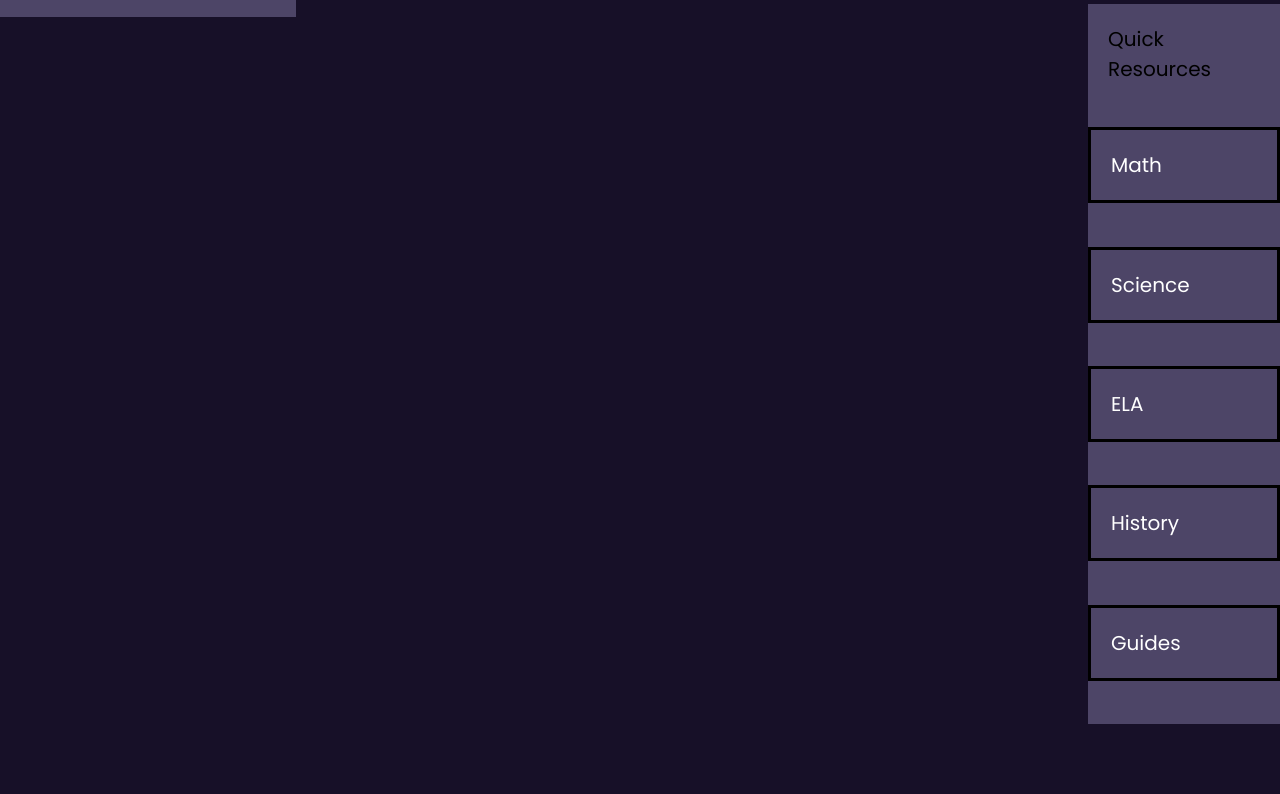
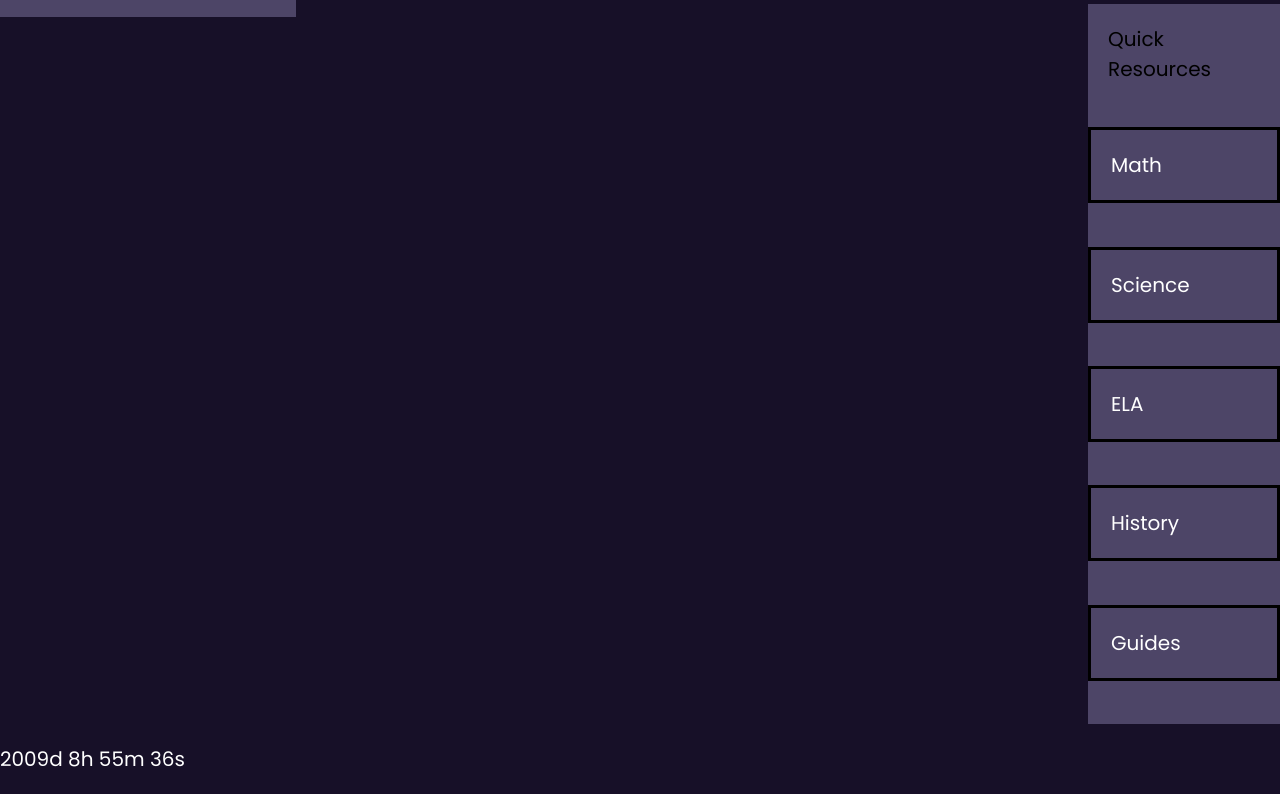
Before and after one commit to DanielTsay1/StudySummit, a plain HTML site: page adaptstudy.html in a window 1280 px wide. Shown: the part 76-870 px from the top of the page. Before the commit the page ends 800 px from the top, so only its background shows below. Drawn offline with Linux system fonts and the light colour scheme.

Commit message:
trying to add timer not done

```diff
--- a/adaptstudy.css
+++ b/adaptstudy.css
@@ -98,3 +98,17 @@ body::-webkit-scrollbar {
     color: white;
     transition: 1s;
 }
+
+.timer {
+    width: 100%;
+    height: 50px;
+    display: flex;
+    flex-direction: row;
+
+}
+
+#demo {
+    color: white;
+
+    width: 100%;
+}
--- a/adaptstudy.html
+++ b/adaptstudy.html
@@ -59,5 +59,41 @@
             </div>
         </div>
 
+        <div class="timer">
+            <p id="demo"></p>
+        </div>
+        <!-- Display the countdown timer in an element -->
+<p id="demo"></p>
+
+<script>
+// Set the date we're counting down to
+var countDownDate = new Date("Jan 5, 2030 15:37:25").getTime();
+
+// Update the count down every 1 second
+var x = setInterval(function() {
+
+  // Get today's date and time
+  var now = new Date().getTime();
+
+  // Find the distance between now and the count down date
+  var distance = countDownDate - now;
+
+  // Time calculations for days, hours, minutes and seconds
+  var days = Math.floor(distance / (1000 * 60 * 60 * 24));
+  var hours = Math.floor((distance % (1000 * 60 * 60 * 24)) / (1000 * 60 * 60));
+  var minutes = Math.floor((distance % (1000 * 60 * 60)) / (1000 * 60));
+  var seconds = Math.floor((distance % (1000 * 60)) / 1000);
+
+  // Display the result in the element with id="demo"
+  document.getElementById("demo").innerHTML = days + "d " + hours + "h "
+  + minutes + "m " + seconds + "s ";
+
+  // If the count down is finished, write some text
+  if (distance < 0) {
+    clearInterval(x);
+    document.getElementById("demo").innerHTML = "EXPIRED";
+  }
+}, 1000);
+</script>
 
     </body>
```
Also changed, not shown: general.js (line endings or trailing spaces).
